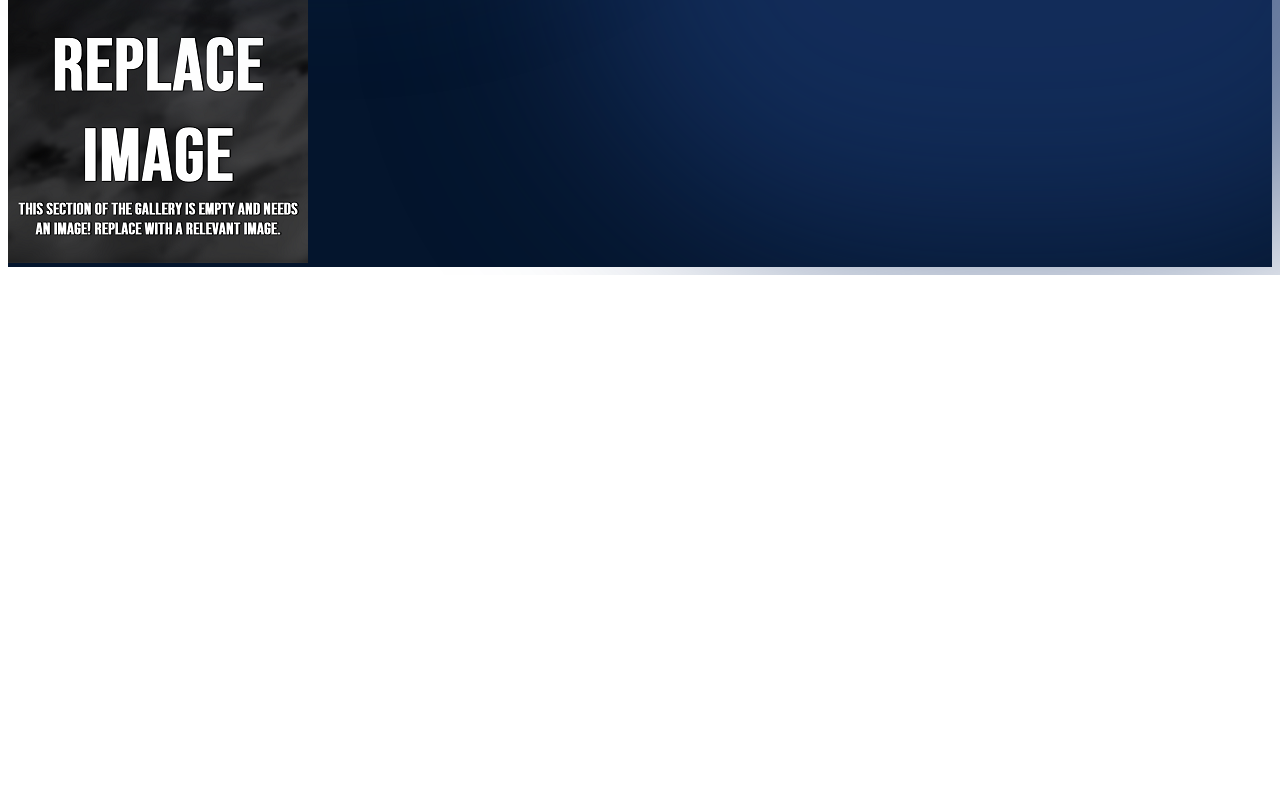
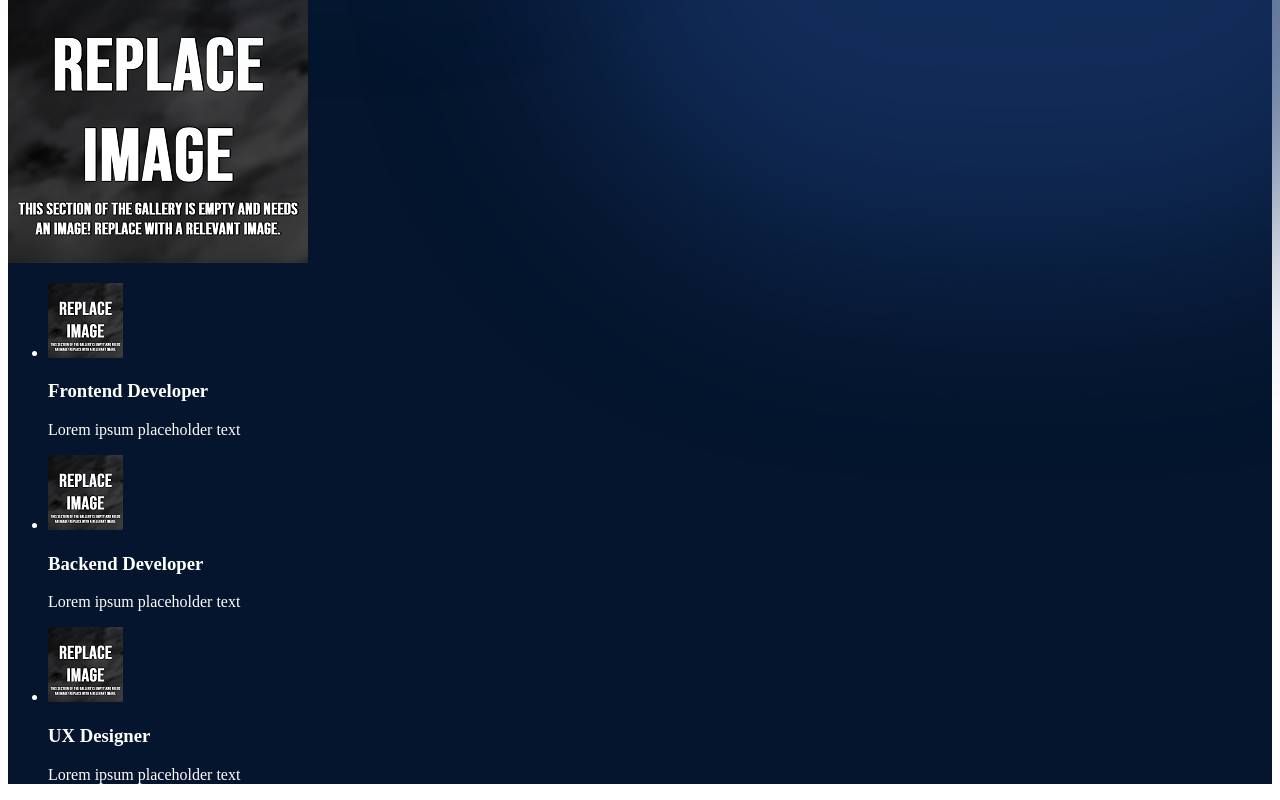
Before and after one commit to kathrynhoule/kathrynportfolio, a React (Vite) app: page / in a window 1280 px wide. Shown: the part 820-1620 px from the top of the page. Before the commit the page ends 1095 px from the top, so only its background shows below. Built offline with nearby package versions, Linux system fonts and the light colour scheme.

Commit message:
adds list items for each part of the about section; adds class names for styling

```diff
--- a/src/components/about/About.jsx
+++ b/src/components/about/About.jsx
@@ -4,14 +4,49 @@ import styles from './About.module.css';
 
 const About = () => {
      return (
-          <section>
-          <h2>About</h2>
-          <div>
+          <section className={styles.container}>
+          <h2 className={styles.title}>About</h2>
+          <div className={styles.content}>
                <img
                     src = {getImageURL("about/aboutImg.png")}
                     alt = "image of me"
                     className={styles.aboutImg}
                />
+               <ul className={styles.aboutItems}>
+                    <li className={styles.aboutItem}>
+                    <img
+                         src = {getImageURL("about/arrowIcon.png")}
+                         alt = "arrow icon"
+                         className={styles.arrowIcon}
+                    />
+                    <div className={styles.aboutItemText}>
+                         <h3>Frontend Developer</h3>
+                         <p>Lorem ipsum placeholder text</p>
+                    </div>
+                    </li>
+                    <li className={styles.aboutItem}>
+                    <img
+                         src = {getImageURL("about/arrowIcon.png")}
+                         alt = "arrow icon"
+                         className={styles.arrowIcon}
+                    />
+                    <div className={styles.aboutItemText}>
+                         <h3>Backend Developer</h3>
+                         <p>Lorem ipsum placeholder text</p>
+                    </div>
+                    </li>
+                    <li className={styles.aboutItem}>
+                    <img
+                         src = {getImageURL("about/arrowIcon.png")}
+                         alt = "arrow icon"
+                         className={styles.arrowIcon}
+                    />
+                    <div className={styles.aboutItemText}>
+                         <h3>UX Designer</h3>
+                         <p>Lorem ipsum placeholder text</p>
+                    </div>
+                    </li>
+               </ul>
           </div>
           </section>
      )
--- a/src/components/about/About.module.css
+++ b/src/components/about/About.module.css
@@ -0,0 +1 @@
+@import '../../vars.css'
--- a/src/components/headline/Headline.jsx
+++ b/src/components/headline/Headline.jsx
@@ -1,4 +1,4 @@
-import React from 'react'
+import React from 'react';
 import { getImageURL } from '../../utils';
 import styles from './Headline.module.css';
 
```
Also changed, not shown: assets/about/arrowIcon.png (added).
